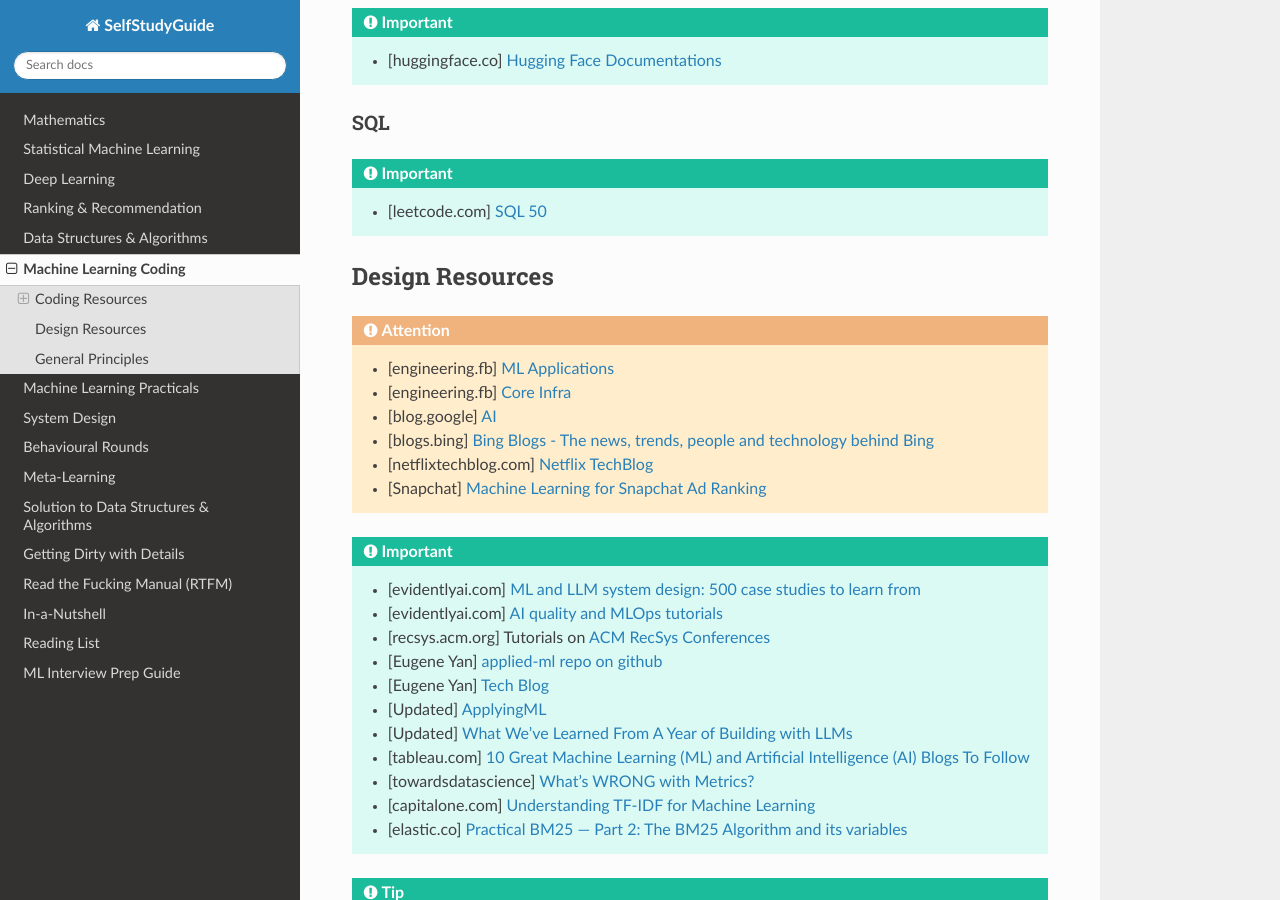
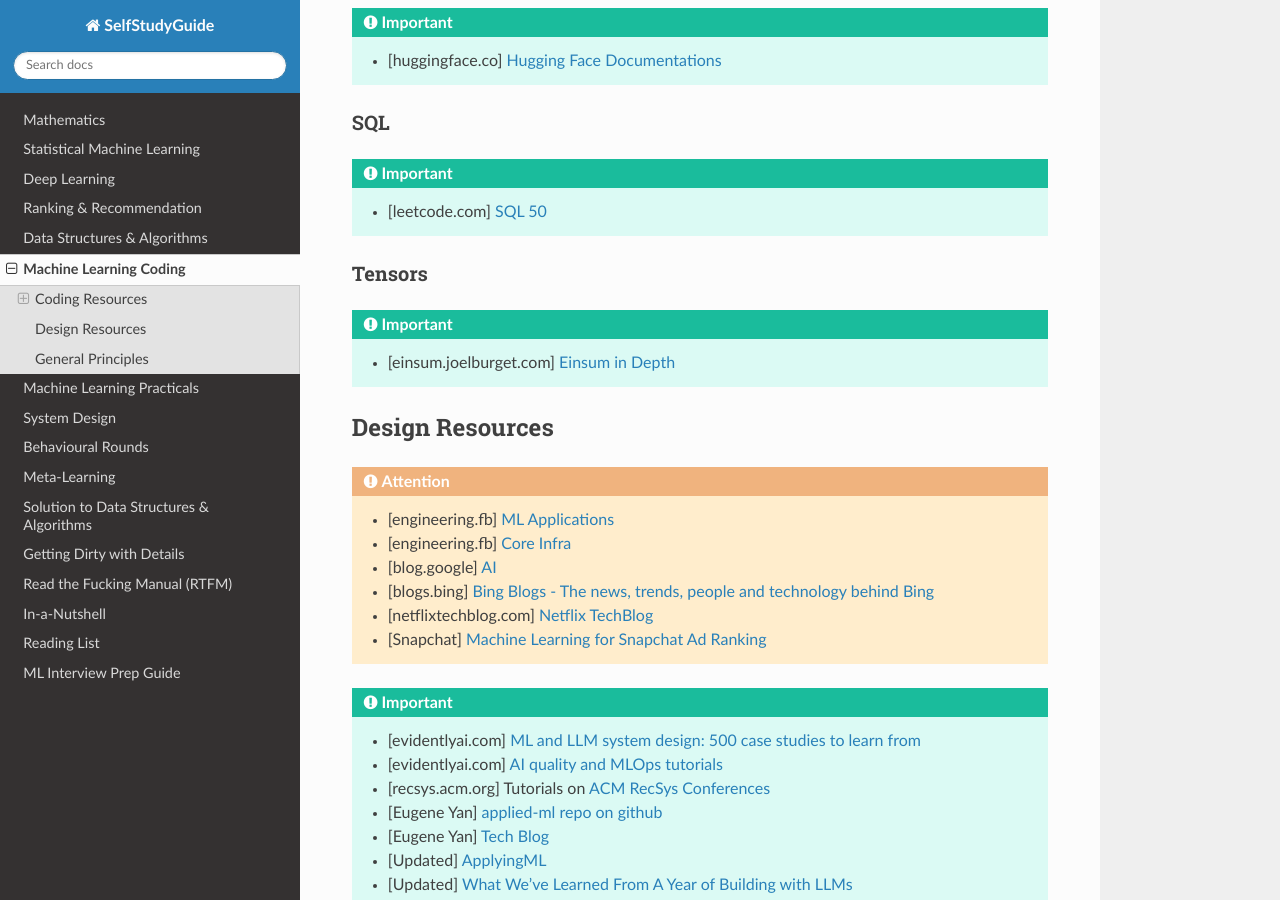
Before and after one commit to uselesstechjunks/leetcode, a Sphinx documentation site: the page built from docs/source/mlcoding.rst, in a window 1280 px wide and 900 px high, scrolled down 1301 px. Built offline with Sphinx 7.4.7 and the Read the Docs theme 3.1.0, drawn with Linux system fonts in a browser that asks for light colours.

Commit message:
Update mlcoding.rst (#399)

```diff
--- a/docs/source/mlcoding.rst
+++ b/docs/source/mlcoding.rst
@@ -51,6 +51,11 @@ SQL
 .. important::
 	* [leetcode.com] `SQL 50 <https://leetcode.com/studyplan/top-sql-50/>`_
 
+Tensors
+===============================================================================
+.. important::
+	* [einsum.joelburget.com] `Einsum in Depth <https://einsum.joelburget.com/>`_
+
 *******************************************************************************
 Design Resources
 *******************************************************************************
```
